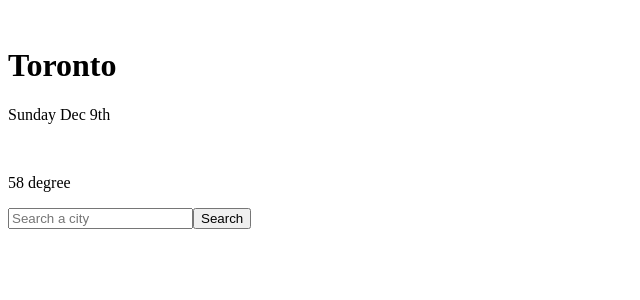
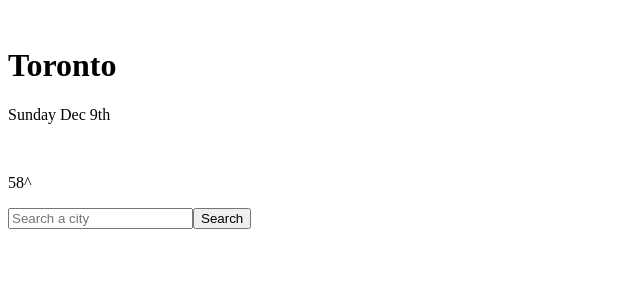
Before and after one commit to ardalan-shahandeh/weather-app, a Nuxt app: page / in a window 1280 px wide. Shown: the top 300 px of the page, without its empty margins (0-640 px from the left). Built offline with nearby package versions, Linux system fonts and the light colour scheme.

Commit message:
feat: sign in weather app website for api's

```diff
--- a/app.vue
+++ b/app.vue
@@ -12,7 +12,7 @@
         </div>
 
         <div>
-          <p class="font-extralight text-9xl text-white">58 degree</p>
+          <p class="font-extralight text-9xl text-white">58^</p>
         </div>
       </div>
 
```
Also changed, not shown: 1 other file (tests, documents, lock files or other folders).
